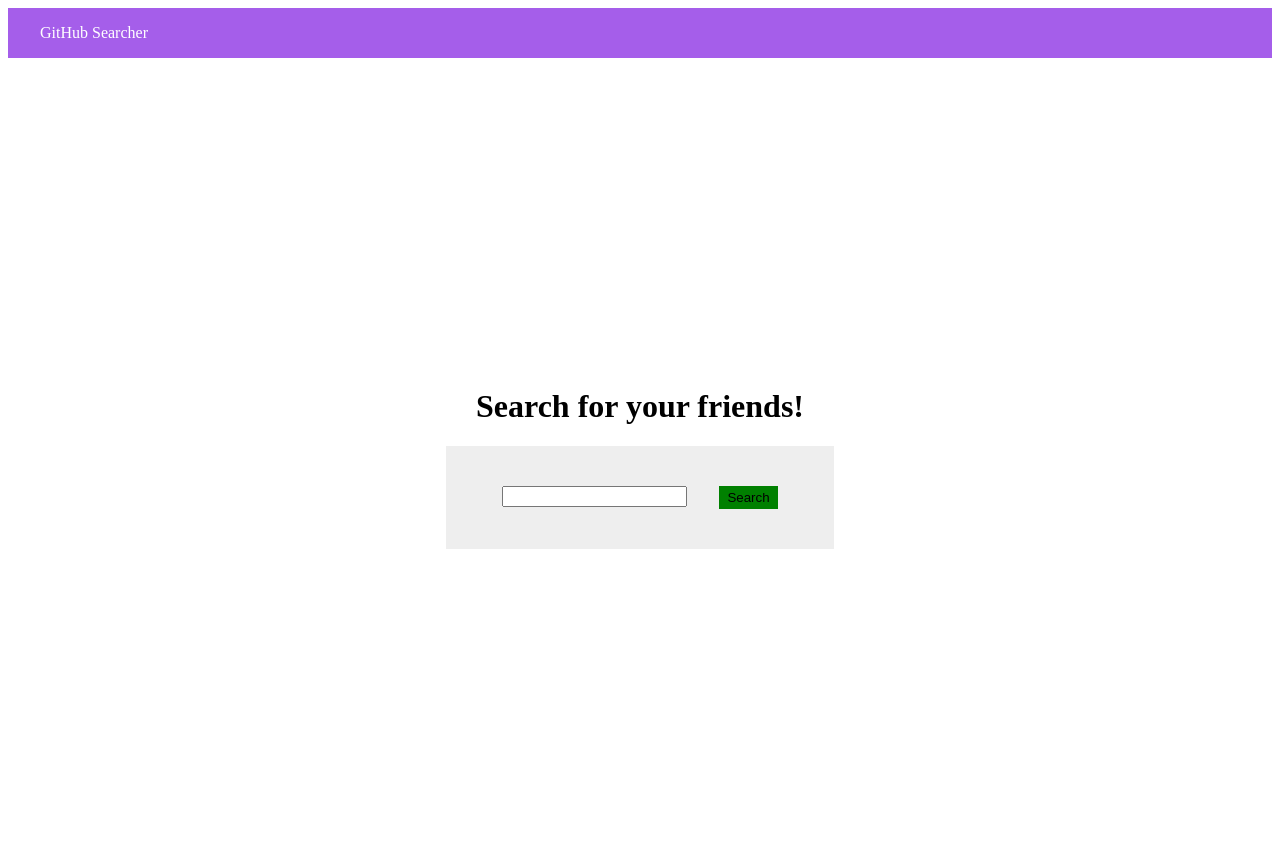
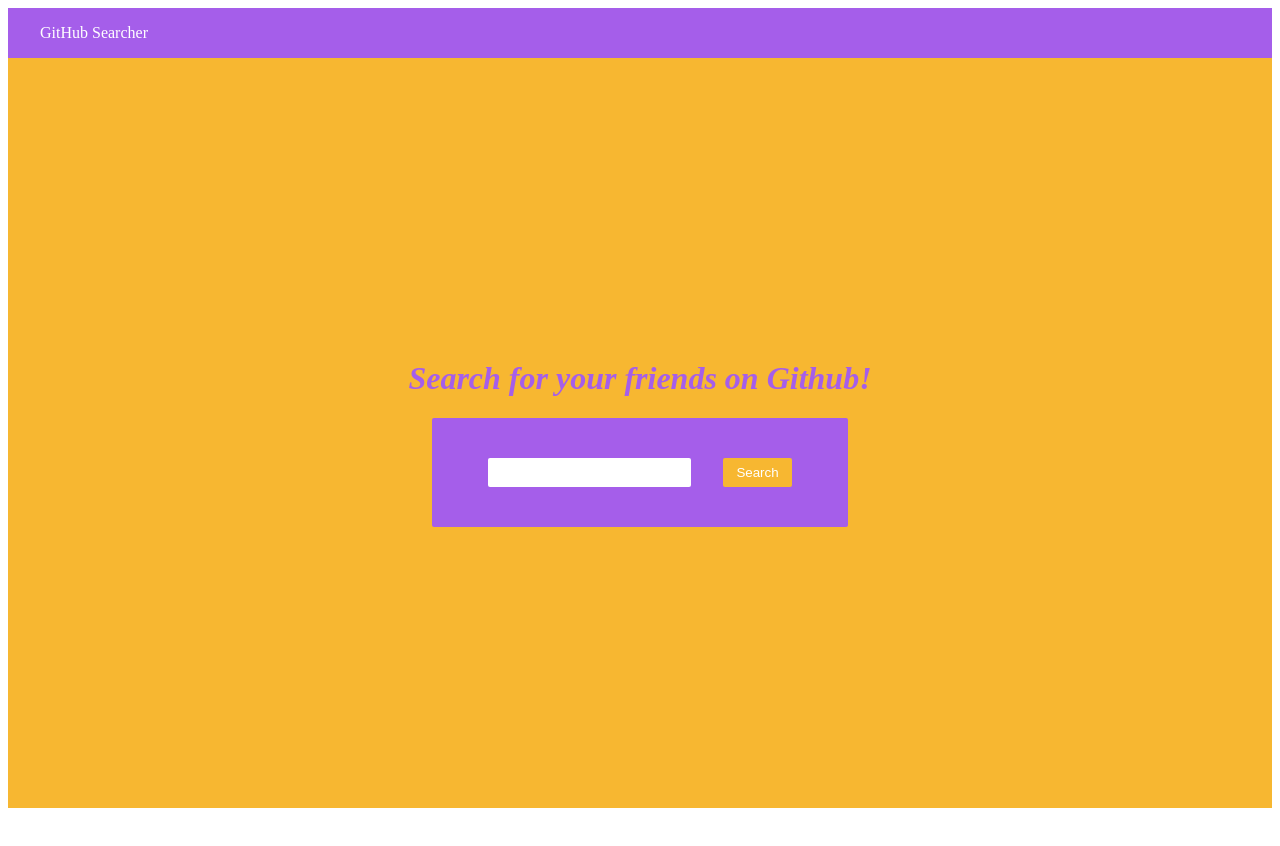
Before and after one commit to Liamm3/github-checker, a React (Create React App) app: page / in a window 1280 px wide. Shown: the top 846 px of the page. After the commit the page ends 816 px from the top, so only its background shows below. Built offline with nearby package versions, Linux system fonts and the light colour scheme; what typography would draw is missing.

Commit message:
Componize components lol

```diff
--- a/src/App.js
+++ b/src/App.js
@@ -1,71 +1,33 @@
 import React from "react";
 import styled from "styled-components";
 
+import Navbar from "./components/Navbar";
+import HeroContainer from "./components/HeroContainer";
+import HeroForm from "./components/HeroForm";
+import Input from "./components/Input";
+import Button from "./components/Button";
+import Heading from "./components/Heading";
+import Col from "./components/Col";
+
 const App = styled.div`
   height: 100vh;
-`;
-
-const Nav = styled.nav`
-  display: flex;
-  justify-content: space-between;
-  padding: 0 1rem;
-  background-color: #a55eea;
-`;
-
-const NavLink = styled.a`
-  text-decoration: none;
-  padding: 1rem;
-  color: white;
-
-  :hover {
-    background-color: #8854d0;
-  }
-`;
-
-const Main = styled.main`
-  min-height: 100%;
   display: flex;
   flex-direction: column;
-  justify-content: center;
-  align-items: center;
-`;
-
-const Form = styled.form`
-  display: flex;
-  padding: 2.5rem;
-  background-color: #eee;
-`;
-
-const Input = styled.input``;
-
-const Button = styled.button`
-  background-color: green;
-  border: transparent;
-  padding: 0.25rem 0.5rem;
-`;
-
-const Col = styled.div`
-  flex-grow: 1;
-  padding: 0 1rem;
 `;
 
 export default () => (
   <App>
-    <header>
-      <Nav>
-        <NavLink href="/">GitHub Searcher</NavLink>
-      </Nav>
-    </header>
-    <Main>
-      <h1>Search for your friends!</h1>
-      <Form>
+    <Navbar />
+    <HeroContainer>
+      <Heading>Search for your friends on Github!</Heading>
+      <HeroForm>
         <Col>
           <Input type="text" />
         </Col>
         <Col>
           <Button>Search</Button>
         </Col>
-      </Form>
-    </Main>
+      </HeroForm>
+    </HeroContainer>
   </App>
 );
--- /dev/null
+++ b/src/components/Button.js
@@ -0,0 +1,13 @@
+import styled from "styled-components";
+
+export default styled.button`
+  background-color: #f7b731;
+  border: 1px solid transparent;
+  padding: 0.375rem 0.75rem;
+  border-radius: 2px;
+  color: white;
+
+  :hover {
+    cursor: pointer;
+  }
+`;
--- /dev/null
+++ b/src/components/Col.js
@@ -0,0 +1,6 @@
+import styled from "styled-components";
+
+export default styled.div`
+  flex-grow: 1;
+  padding: 0 1rem;
+`;
--- /dev/null
+++ b/src/components/Heading.js
@@ -0,0 +1,6 @@
+import styled from "styled-components";
+
+export default styled.h1`
+  color: #a55eea;
+  font-style: italic;
+`;
--- /dev/null
+++ b/src/components/HeroContainer.js
@@ -0,0 +1,10 @@
+import styled from "styled-components";
+
+export default styled.main`
+  display: flex;
+  height: 100%;
+  flex-direction: column;
+  justify-content: center;
+  align-items: center;
+  background-color: #f7b731;
+`;
--- /dev/null
+++ b/src/components/HeroForm.js
@@ -0,0 +1,9 @@
+import styled from "styled-components";
+
+export default styled.form`
+  display: flex;
+  align-items: center;
+  padding: 2.5rem;
+  background-color: #a55eea;
+  border-radius: 2px;
+`;
--- /dev/null
+++ b/src/components/Input.js
@@ -0,0 +1,7 @@
+import styled from "styled-components";
+
+export default styled.input`
+  border-radius: 2px;
+  border: 1px solid transparent;
+  padding: 0.375rem 0.75rem;
+`;
--- /dev/null
+++ b/src/components/Nav.js
@@ -0,0 +1,8 @@
+import styled from "styled-components";
+
+export default styled.nav`
+  display: flex;
+  justify-content: space-between;
+  padding: 0 1rem;
+  background-color: #a55eea;
+`;
--- /dev/null
+++ b/src/components/NavLink.js
@@ -0,0 +1,11 @@
+import styled from "styled-components";
+
+export default styled.a`
+  text-decoration: none;
+  padding: 1rem;
+  color: white;
+
+  :hover {
+    background-color: #8854d0;
+  }
+`;
--- /dev/null
+++ b/src/components/Navbar.js
@@ -0,0 +1,12 @@
+import React from "react";
+
+import Nav from "./Nav";
+import NavLink from "./NavLink";
+
+export default () => (
+  <header>
+    <Nav>
+      <NavLink href="/">GitHub Searcher</NavLink>
+    </Nav>
+  </header>
+);
--- a/src/index.js
+++ b/src/index.js
@@ -6,7 +6,8 @@ import App from "./App";
 import registerServiceWorker from "./registerServiceWorker";
 
 const typography = new Typography({
-  baseFontSize: "18px"
+  baseFontSize: "18px",
+  scaleRatio: 4
 });
 
 typography.injectStyles();
```
